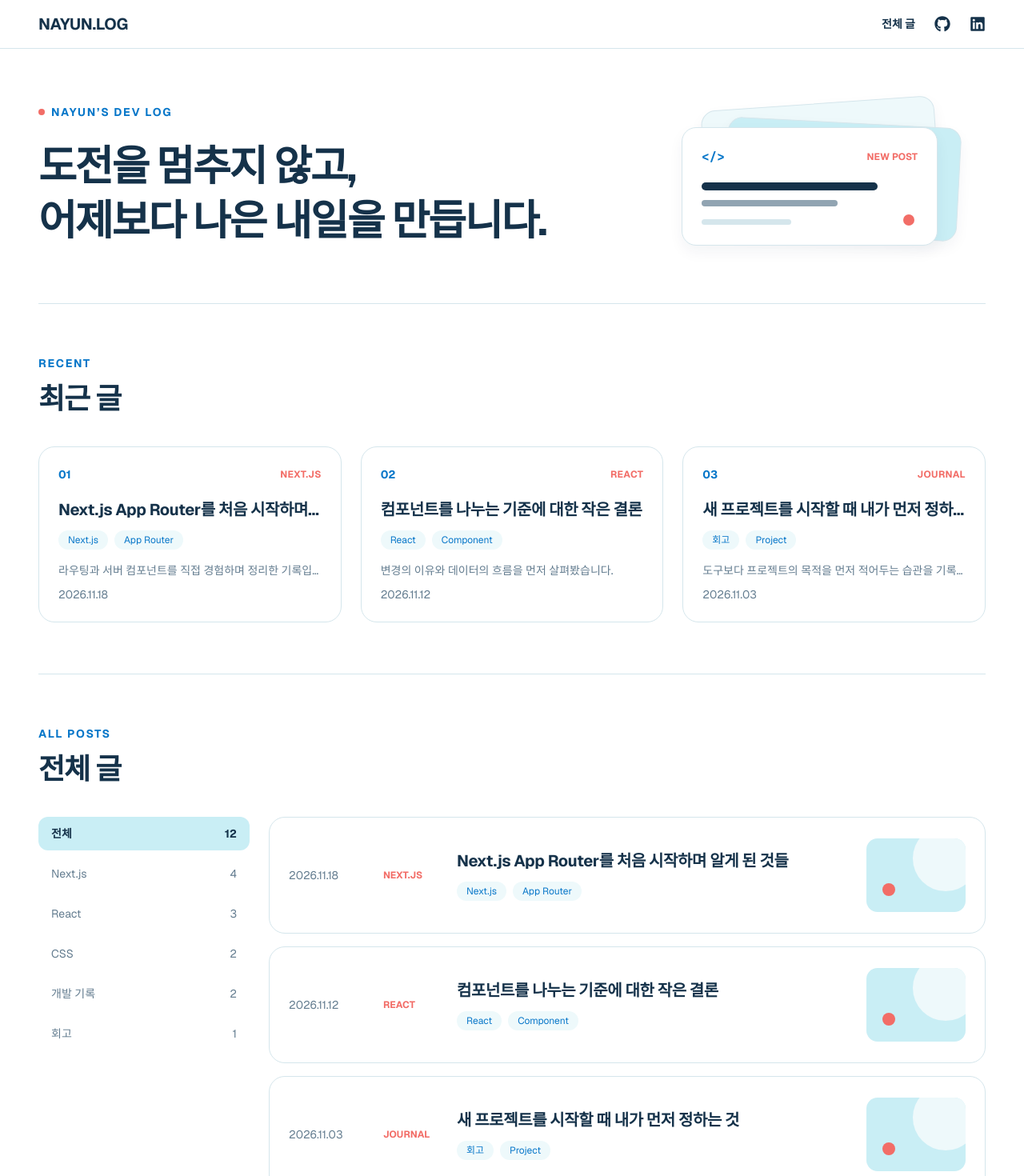
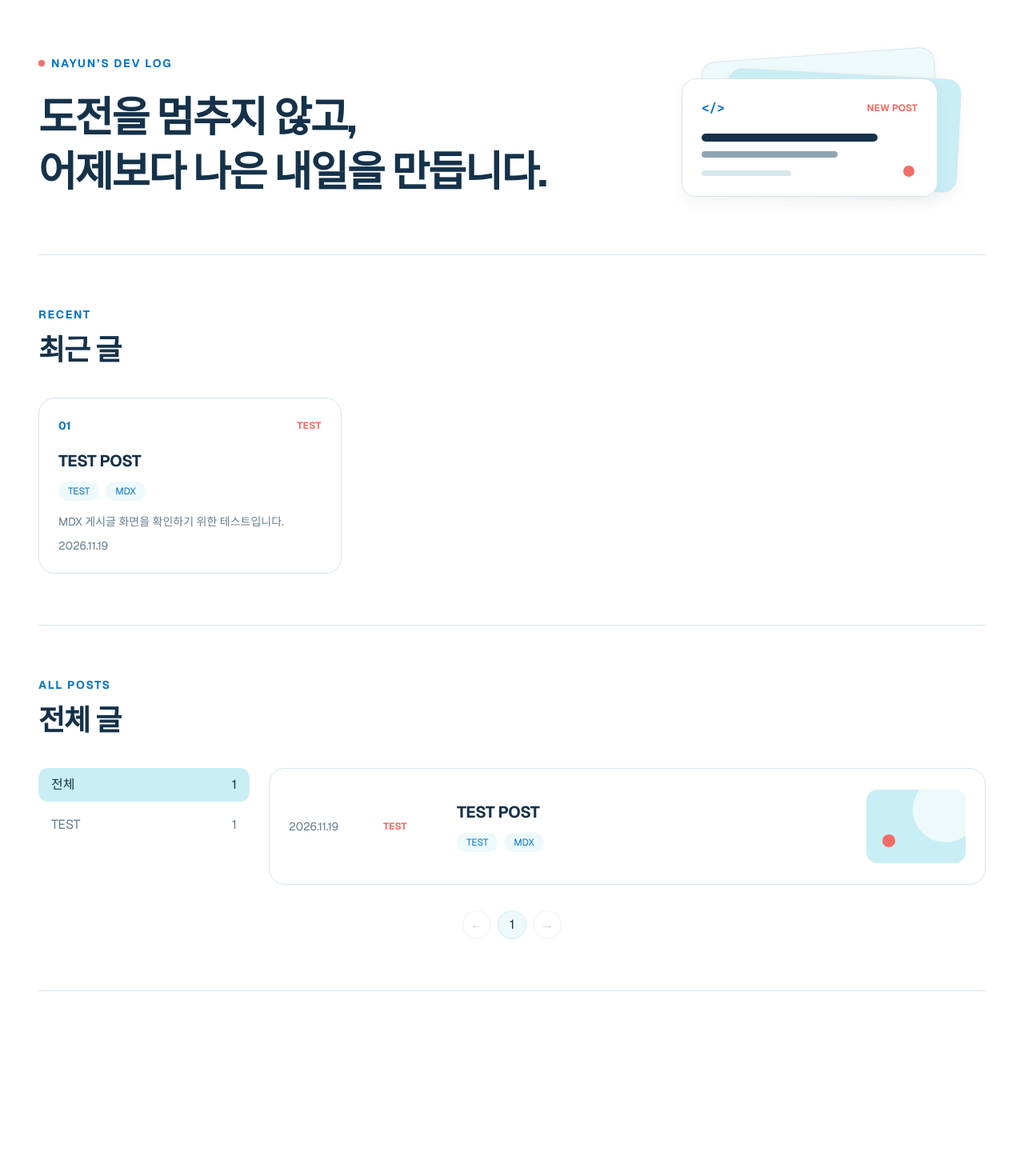
Before and after one commit to kxxnayun/nayunlog, a Next.js app: page / in a window 1280 px wide. Shown: the top 1470 px of the page at 80% size. After the commit the page ends 1239 px from the top, so only its background shows below. Built offline with nearby package versions, Linux system fonts and the light colour scheme.

Commit message:
feat: 헤더 수정 및 페이지네이션 UI 수정

```diff
--- a/src/app/layout.tsx
+++ b/src/app/layout.tsx
@@ -1,5 +1,4 @@
 import { Geist, Geist_Mono } from 'next/font/google';
-import Header from '@/components/layout/Header';
 import './globals.css';
 
 const geistSans = Geist({
@@ -16,7 +15,6 @@ export default function RootLayout({ children }: LayoutProps<'/'>) {
   return (
     <html lang="ko" className={`${geistSans.variable} ${geistMono.variable} h-full antialiased`}>
       <body className="flex min-h-full flex-col">
-        <Header />
         <main className="flex-1">{children}</main>
       </body>
     </html>
--- a/src/app/page.tsx
+++ b/src/app/page.tsx
@@ -1,15 +1,18 @@
 import AllPosts from '@/components/home/AllPosts';
 import HeroSection from '@/components/home/HeroSection';
 import RecentPosts from '@/components/home/RecentPosts';
+import { getAllPosts } from '@/lib/posts';
 
-export default function Home() {
+export default async function Home() {
+  const posts = await getAllPosts();
+
   return (
     <>
       <HeroSection />
       <hr className="section-divider" />
-      <RecentPosts />
+      <RecentPosts posts={posts.slice(0, 3)} />
       <hr className="section-divider" />
-      <AllPosts />
+      <AllPosts posts={posts} />
       <hr className="section-divider" />
     </>
   );
--- a/src/components/home/AllPosts.tsx
+++ b/src/components/home/AllPosts.tsx
@@ -1,54 +1,46 @@
+'use client';
+
+import { useMemo, useState } from 'react';
 import PostListItem from '@/components/posts/PostListItem';
+import type { PostSummary } from '@/lib/posts';
 
-const categories = [
-  { name: '전체', count: 12 },
-  { name: 'Next.js', count: 4 },
-  { name: 'React', count: 3 },
-  { name: 'CSS', count: 2 },
-  { name: '개발 기록', count: 2 },
-  { name: '회고', count: 1 },
-];
+type AllPostsProps = {
+  posts: PostSummary[];
+};
 
-const posts = [
-  {
-    date: '2026.11.18',
-    category: 'NEXT.JS',
-    title: 'Next.js App Router를 처음 시작하며 알게 된 것들',
-    tags: ['Next.js', 'App Router'],
-  },
-  {
-    date: '2026.11.12',
-    category: 'REACT',
-    title: '컴포넌트를 나누는 기준에 대한 작은 결론',
-    tags: ['React', 'Component'],
-  },
-  {
-    date: '2026.11.03',
-    category: 'JOURNAL',
-    title: '새 프로젝트를 시작할 때 내가 먼저 정하는 것',
-    tags: ['회고', 'Project'],
-  },
-  {
-    date: '2026.10.27',
-    category: 'CSS',
-    title: '좋은 간격은 어떻게 만드는 걸까',
-    tags: ['CSS', 'Design'],
-  },
-  {
-    date: '2026.10.20',
-    category: 'NEXT.JS',
-    title: '서버 컴포넌트는 어디까지 사용해야 할까',
-    tags: ['Next.js', 'RSC'],
-  },
-  {
-    date: '2026.10.13',
-    category: 'DEV LOG',
-    title: '처음 만든 블로그 구조를 다시 고친 이유',
-    tags: ['Dev Log', 'Architecture'],
-  },
-];
+const POSTS_PER_PAGE = 6;
 
-export default function AllPosts() {
+export default function AllPosts({ posts }: AllPostsProps) {
+  const [selectedCategory, setSelectedCategory] = useState('전체');
+  const [currentPage, setCurrentPage] = useState(1);
+
+  const categories = useMemo(() => {
+    const counts = posts.reduce<Record<string, number>>((categoryCounts, post) => {
+      categoryCounts[post.category] = (categoryCounts[post.category] ?? 0) + 1;
+      return categoryCounts;
+    }, {});
+
+    return [
+      { name: '전체', count: posts.length },
+      ...Object.entries(counts).map(([name, count]) => ({ name, count })),
+    ];
+  }, [posts]);
+
+  const filteredPosts =
+    selectedCategory === '전체'
+      ? posts
+      : posts.filter((post) => post.category === selectedCategory);
+  const totalPages = Math.max(1, Math.ceil(filteredPosts.length / POSTS_PER_PAGE));
+  const currentPosts = filteredPosts.slice(
+    (currentPage - 1) * POSTS_PER_PAGE,
+    currentPage * POSTS_PER_PAGE,
+  );
+
+  const selectCategory = (category: string) => {
+    setSelectedCategory(category);
+    setCurrentPage(1);
+  };
+
   return (
     <section id="posts" className="py-16">
       <div className="site-container">
@@ -61,15 +53,20 @@ export default function AllPosts() {
             <h3 className="sr-only">카테고리</h3>
 
             <ul className="space-y-2">
-              {categories.map((category, index) => (
-                <li
-                  key={category.name}
-                  className={`flex h-[42px] items-center justify-between rounded-[12px] px-4 text-sm ${
-                    index === 0 ? 'bg-brand-sky font-bold text-text-primary' : 'text-text-secondary'
-                  }`}
-                >
-                  <span>{category.name}</span>
-                  <span>{category.count}</span>
+              {categories.map((category) => (
+                <li key={category.name}>
+                  <button
+                    type="button"
+                    onClick={() => selectCategory(category.name)}
+                    className={`flex h-[42px] w-full items-center justify-between rounded-[12px] px-4 text-sm ${
+                      selectedCategory === category.name
+                        ? 'bg-brand-sky font-bold text-text-primary'
+                        : 'text-text-secondary'
+                    }`}
+                  >
+                    <span>{category.name}</span>
+                    <span>{category.count}</span>
+                  </button>
                 </li>
               ))}
             </ul>
@@ -77,9 +74,10 @@ export default function AllPosts() {
 
           <div className="min-w-0">
             <div className="space-y-4">
-              {posts.map((post) => (
+              {currentPosts.map((post) => (
                 <PostListItem
-                  key={post.title}
+                  key={post.slug}
+                  href={`/posts/${post.slug}`}
                   date={post.date}
                   category={post.category}
                   title={post.title}
@@ -89,25 +87,48 @@ export default function AllPosts() {
             </div>
           </div>
         </div>
-        <nav className="mt-8 flex items-center justify-center gap-4" aria-label="페이지 이동">
-          <span
-            className="flex h-9 w-9 items-center justify-center rounded-full border border-border-default text-text-tertiary opacity-50"
-            aria-hidden="true"
+
+        <nav className="mt-8 flex items-center justify-center gap-2" aria-label="페이지 이동">
+          <button
+            type="button"
+            onClick={() => setCurrentPage((page) => Math.max(1, page - 1))}
+            disabled={currentPage === 1}
+            className="flex h-9 w-9 items-center justify-center rounded-full border border-border-default text-sm text-text-primary transition-colors hover:border-brand-blue hover:text-brand-blue disabled:cursor-not-allowed disabled:text-text-tertiary disabled:opacity-50 disabled:hover:border-border-default disabled:hover:text-text-tertiary"
+            aria-label="이전 페이지"
           >
             ←
-          </span>
+          </button>
 
-          <span className="min-w-12 text-center text-sm text-text-secondary">
-            <strong className="font-bold text-text-primary">1</strong>
-            <span className="mx-1 text-text-tertiary">/</span>3
-          </span>
+          {Array.from({ length: totalPages }, (_, index) => {
+            const page = index + 1;
 
-          <span
-            className="flex h-9 w-9 items-center justify-center rounded-full border border-border-default text-text-primary"
-            aria-hidden="true"
+            return (
+              <button
+                key={page}
+                type="button"
+                onClick={() => setCurrentPage(page)}
+                aria-label={`${page}페이지로 이동`}
+                aria-current={currentPage === page ? 'page' : undefined}
+                className={`flex h-9 w-9 items-center justify-center rounded-full border text-sm font-semibold transition-colors ${
+                  currentPage === page
+                    ? 'border-brand-sky bg-brand-sky-light text-text-primary'
+                    : 'border-border-default text-text-secondary hover:border-brand-blue hover:text-brand-blue'
+                }`}
+              >
+                {page}
+              </button>
+            );
+          })}
+
+          <button
+            type="button"
+            onClick={() => setCurrentPage((page) => Math.min(totalPages, page + 1))}
+            disabled={currentPage === totalPages}
+            className="flex h-9 w-9 items-center justify-center rounded-full border border-border-default text-sm text-text-primary transition-colors hover:border-brand-blue hover:text-brand-blue disabled:cursor-not-allowed disabled:text-text-tertiary disabled:opacity-50 disabled:hover:border-border-default disabled:hover:text-text-tertiary"
+            aria-label="다음 페이지"
           >
             →
-          </span>
+          </button>
         </nav>
       </div>
     </section>
--- a/src/components/home/RecentPosts.tsx
+++ b/src/components/home/RecentPosts.tsx
@@ -1,6 +1,11 @@
 import RecentPostCard from '../posts/RecentPostCard';
+import type { PostSummary } from '@/lib/posts';
 
-export default function RecentPosts() {
+type RecentPostsProps = {
+  posts: PostSummary[];
+};
+
+export default function RecentPosts({ posts }: RecentPostsProps) {
   return (
     <section className="py-16">
       <div className="site-container">
@@ -13,32 +18,18 @@ export default function RecentPosts() {
         </div>
 
         <div className="mt-8 grid grid-cols-3 gap-6">
-          <RecentPostCard
-            number="01"
-            category="NEXT.JS"
-            title="Next.js App Router를 처음 시작하며 알게 된 것들"
-            tags={['Next.js', 'App Router']}
-            description="라우팅과 서버 컴포넌트를 직접 경험하며 정리한 기록입니다."
-            date="2026.11.18"
-          />
-
-          <RecentPostCard
-            number="02"
-            category="REACT"
-            title="컴포넌트를 나누는 기준에 대한 작은 결론"
-            tags={['React', 'Component']}
-            description="변경의 이유와 데이터의 흐름을 먼저 살펴봤습니다."
-            date="2026.11.12"
-          />
-
-          <RecentPostCard
-            number="03"
-            category="JOURNAL"
-            title="새 프로젝트를 시작할 때 내가 먼저 정하는 것"
-            tags={['회고', 'Project']}
-            description="도구보다 프로젝트의 목적을 먼저 적어두는 습관을 기록했습니다."
-            date="2026.11.03"
-          />
+          {posts.map((post, index) => (
+            <RecentPostCard
+              key={post.slug}
+              href={`/posts/${post.slug}`}
+              number={String(index + 1).padStart(2, '0')}
+              category={post.category}
+              title={post.title}
+              tags={post.tags}
+              description={post.description}
+              date={post.date}
+            />
+          ))}
         </div>
       </div>
     </section>
--- a/src/components/layout/Header.tsx
+++ /dev/null
@@ -1,43 +0,0 @@
-import Link from 'next/link';
-import { FaGithub, FaLinkedin } from 'react-icons/fa';
-
-export default function Header() {
-  return (
-    <header className="border-b border-border-default bg-white">
-      <div className="site-container flex h-[60px] items-center justify-between">
-        <Link href="/" className="text-xl font-bold tracking-[-0.02em] text-text-primary">
-          NAYUN.LOG
-        </Link>
-
-        <nav className="flex items-center gap-6" aria-label="주요 메뉴">
-          <Link
-            href="/posts"
-            className="text-sm font-semibold text-text-primary transition-colors hover:text-brand-blue"
-          >
-            전체 글
-          </Link>
-
-          <a
-            href="https://github.com/kxxnayun"
-            target="_blank"
-            rel="noopener noreferrer"
-            aria-label="김나윤 GitHub"
-            className="text-xl text-text-secondary transition-colors hover:text-brand-blue"
-          >
-            <FaGithub />
-          </a>
-
-          <a
-            href="https://www.linkedin.com/in/kxxnayun"
-            target="_blank"
-            rel="noopener noreferrer"
-            aria-label="김나윤 LinkedIn"
-            className="text-xl text-text-secondary transition-colors hover:text-brand-blue"
-          >
-            <FaLinkedin />
-          </a>
-        </nav>
-      </div>
-    </header>
-  );
-}
--- a/src/components/posts/PostListItem.tsx
+++ b/src/components/posts/PostListItem.tsx
@@ -1,20 +1,24 @@
+import Link from 'next/link';
+
 type PostListItemProps = {
+  href: string;
   date: string;
   category: string;
   title: string;
   tags: string[];
 };
 
-export default function PostListItem({ date, category, title, tags }: PostListItemProps) {
+export default function PostListItem({ href, date, category, title, tags }: PostListItemProps) {
   return (
-    <article className="grid h-[146px] grid-cols-[94px_68px_1fr_124px] items-center gap-6 rounded-[20px] border border-border-default px-6">
+    <Link
+      href={href}
+      className="grid h-[146px] grid-cols-[94px_68px_1fr_124px] items-center gap-6 rounded-[20px] border border-border-default px-6"
+    >
       <time className="text-sm text-text-secondary">{date}</time>
-
       <span className="text-xs font-bold text-brand-coral">{category}</span>
 
       <div className="min-w-0">
         <h3 className="truncate text-xl font-bold tracking-[-0.02em] text-text-primary">{title}</h3>
-
         <div className="mt-3 flex gap-2">
           {tags.map((tag) => (
             <span
@@ -34,6 +38,6 @@ export default function PostListItem({ date, category, title, tags }: PostListIt
         <span className="absolute -top-4 right-[-16px] h-[82px] w-[82px] rounded-full bg-brand-sky-light" />
         <span className="absolute bottom-5 left-5 h-4 w-4 rounded-full bg-brand-coral" />
       </div>
-    </article>
+    </Link>
   );
 }
--- a/src/components/posts/RecentPostCard.tsx
+++ b/src/components/posts/RecentPostCard.tsx
@@ -1,13 +1,17 @@
+import Link from 'next/link';
+
 type RecentPostCardProps = {
+  href: string;
   number: string;
   category: string;
   title: string;
-  tags: [string, string];
+  tags: string[];
   description: string;
   date: string;
 };
 
 export default function RecentPostCard({
+  href,
   number,
   category,
   title,
@@ -16,10 +20,12 @@ export default function RecentPostCard({
   date,
 }: RecentPostCardProps) {
   return (
-    <article className="flex h-[220px] min-w-0 flex-col rounded-[20px] border border-border-default p-6">
+    <Link
+      href={href}
+      className="flex h-[220px] min-w-0 flex-col rounded-[20px] border border-border-default p-6"
+    >
       <div className="flex items-center justify-between">
         <span className="text-sm font-bold text-brand-blue">{number}</span>
-
         <span className="text-xs font-bold tracking-wide text-brand-coral">{category}</span>
       </div>
 
@@ -28,7 +34,7 @@ export default function RecentPostCard({
       </h3>
 
       <div className="mt-3 flex items-center gap-2">
-        {tags.map((tag) => (
+        {tags.slice(0, 2).map((tag) => (
           <span
             key={tag}
             className="rounded-full bg-brand-sky-light px-3 py-1 text-xs text-brand-blue"
@@ -39,8 +45,7 @@ export default function RecentPostCard({
       </div>
 
       <p className="mt-4 truncate text-sm text-text-secondary">{description}</p>
-
       <time className="mt-auto text-sm text-text-secondary">{date}</time>
-    </article>
+    </Link>
   );
 }
```
Also changed, not shown: src/app/posts/[slug]/page.tsx (+1 -10 lines), src/app/posts/page.tsx (+5 -2 lines), src/lib/posts.ts (+15 -8 lines).
